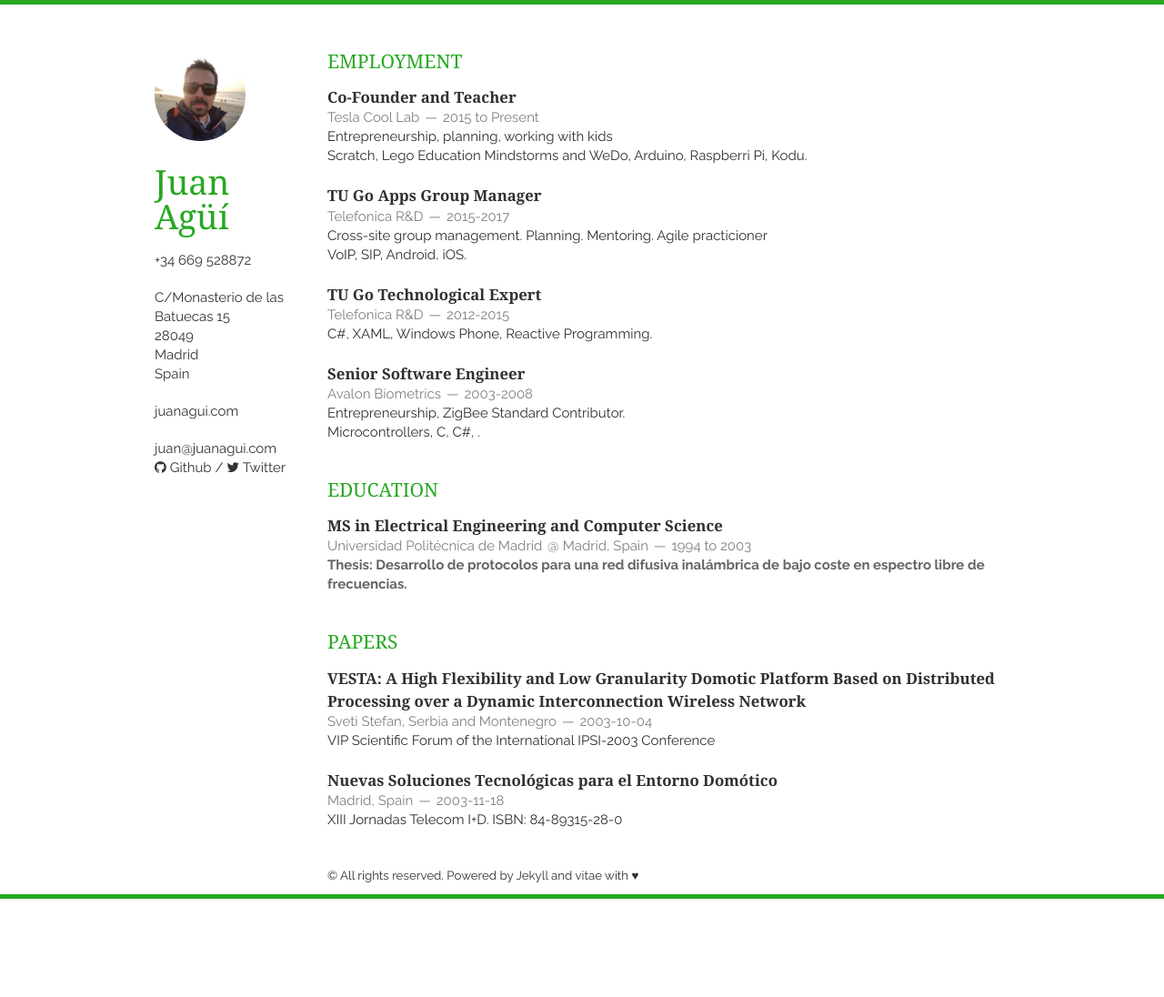
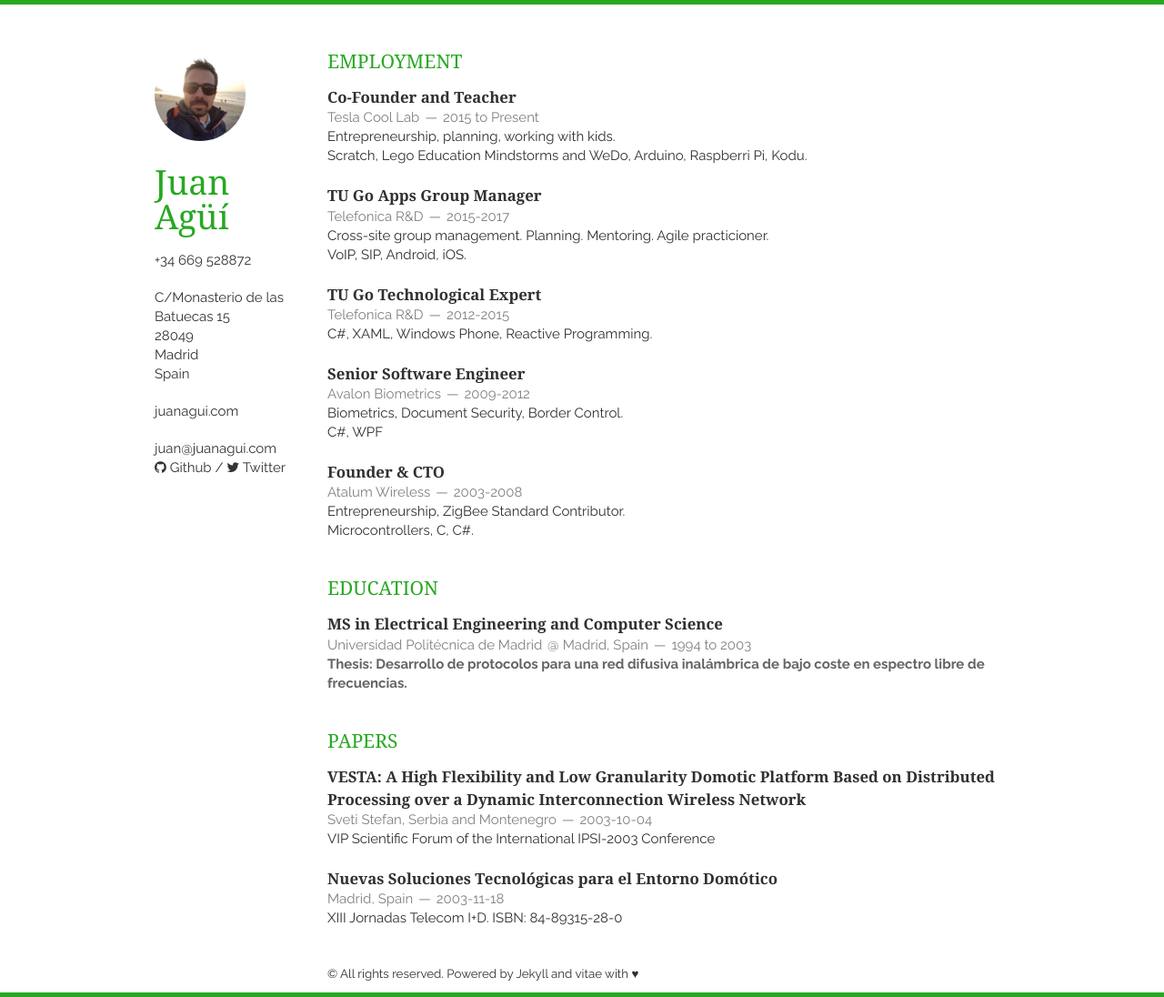
Before and after one commit to jagui/jagui.github.io, a Jekyll site: the page built from vitae.html, in a window 1280 px wide. Shown: the whole page at 91% size. Built offline with Jekyll 4.4.1, drawn with Linux system fonts in a browser that asks for light colours; nearby versions of some CDN libraries; before the commit the page ends 988 px from its top, so only the background shows below that.

Commit message:
fixes missing employment position

```diff
--- a/_includes/vitae/employment.html
+++ b/_includes/vitae/employment.html
@@ -5,7 +5,7 @@
             <h1>Co-Founder and Teacher</h1>
             <span><address>Tesla Cool Lab</address><time>2015 to Present</time></span>
         </header>
-        <p>Entrepreneurship, planning, working with kids</p>
+        <p>Entrepreneurship, planning, working with kids.</p>
         <p>Scratch, Lego Education Mindstorms and WeDo, Arduino, Raspberri Pi, Kodu.</p>
     </article>
     <article>
@@ -13,7 +13,7 @@
             <h1>TU Go Apps Group Manager</h1>
             <span><address>Telefonica R&amp;D</address><time>2015-2017</time></span>
         </header>
-        <p>Cross-site group management. Planning. Mentoring. Agile practicioner</p>
+        <p>Cross-site group management. Planning. Mentoring. Agile practicioner.</p>
         <p>VoIP, SIP, Android, iOS.</p>
     </article>
     <article>
@@ -26,9 +26,17 @@
     <article>
         <header>
             <h1>Senior Software Engineer</h1>
-            <span><address>Avalon Biometrics</address><time>2003-2008</time></span>
+            <span><address>Avalon Biometrics</address><time>2009-2012</time></span>
+        </header>
+        <p>Biometrics, Document Security, Border Control.</p>
+        <p>C#, WPF</p>
+    </article>
+    <article>
+        <header>
+            <h1>Founder &amp; CTO</h1>
+            <span><address>Atalum Wireless</address><time>2003-2008</time></span>
         </header>
         <p>Entrepreneurship, ZigBee Standard Contributor.</p>
-        <p>Microcontrollers, C, C#, .</p>
+        <p>Microcontrollers, C, C#.</p>
     </article>
 </section>
```
